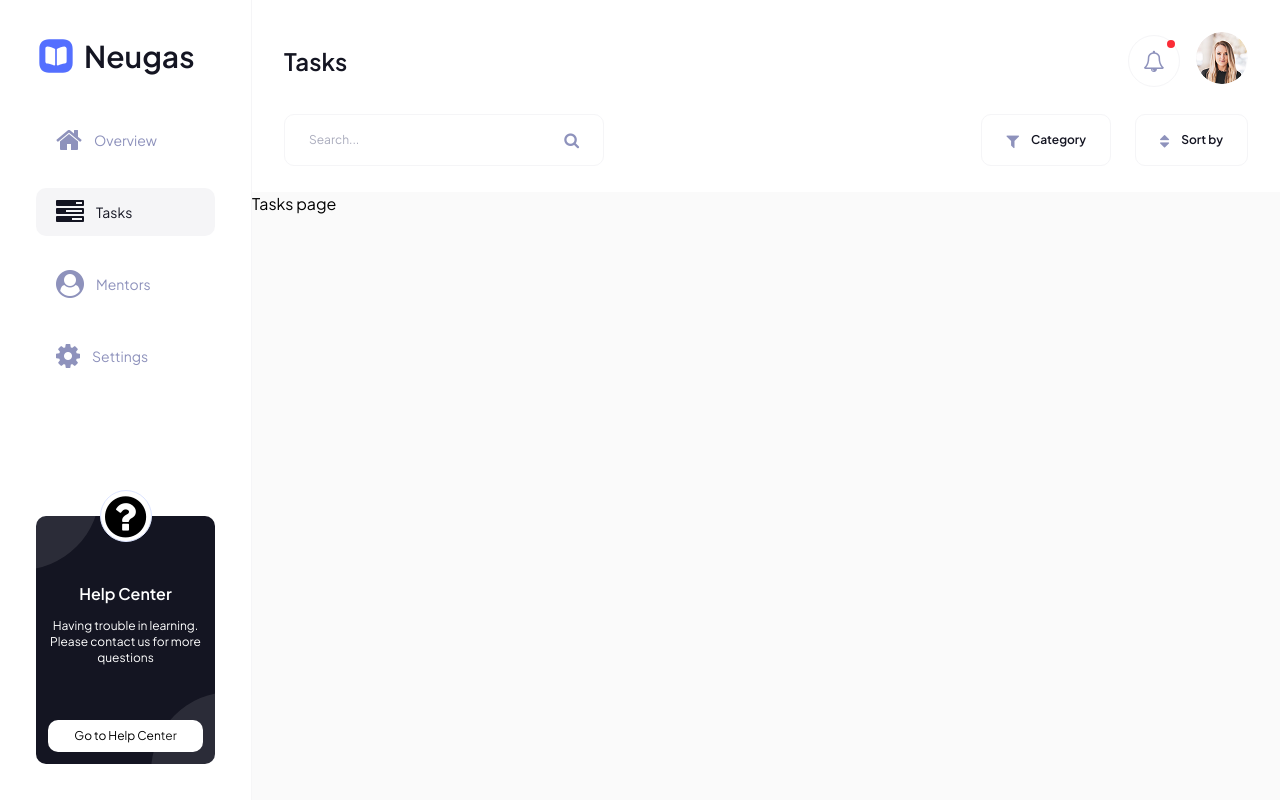
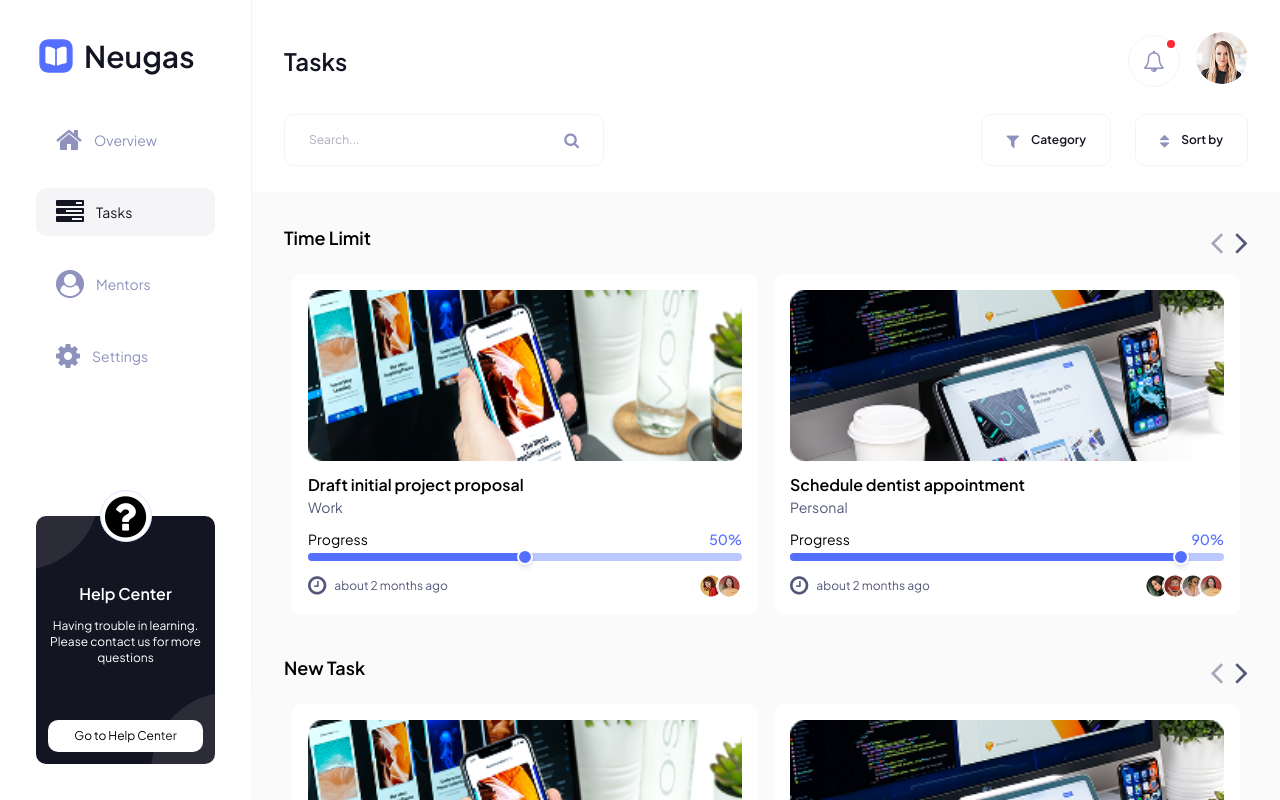
Before and after one commit to Evans-Asiedu/task-management, a React (Vite) app: page /tasks in a window 1280 px wide. Shown: the top 800 px of the page. Built offline with nearby package versions, Linux system fonts and the light colour scheme.

Commit message:
feat: AddMentorsListSlider and TasksListSlider in the Mentors and Overview pages for improved structure and consistency.

```diff
--- a/src/components/MonthlyMentors.jsx
+++ b/src/components/MentorsListSlider.jsx
@@ -2,14 +2,14 @@ import Slider from "src/components/slider/Slider";
 import MentorCard from "components/MentorCard";
 import { mentors } from "src/data";
 
-const MonthlyMentors = () => {
+const MentorsListSlider = ({title = "Monthly Mentors"}) => {
   const mentorCard = (mentor) => {
     return <MentorCard mentor={mentor} />;
   };
 
   return (
     <Slider
-      title="Monthly Mentors"
+      title={title}
       data={mentors}
       component={mentorCard}
       itemsPerViewDesktop={2}
@@ -18,4 +18,4 @@ const MonthlyMentors = () => {
   );
 };
 
-export default MonthlyMentors;
+export default MentorsListSlider;
--- a/src/components/UpcomingTask.jsx
+++ b/src/components/TasksListSlider.jsx
@@ -2,7 +2,7 @@ import { data } from "src/data";
 import Slider from "src/components/slider/Slider";
 import TaskCard from "components/TaskCard";
 
-const UpcomingTask = () => {
+const TasksListSlider = ({ title = "" }) => {
   const tasks = data.tasks;
 
   const taskCard = (task) => {
@@ -11,7 +11,7 @@ const UpcomingTask = () => {
 
   return (
     <Slider
-      title="Upcoming Task"
+      title={title}
       data={tasks}
       component={taskCard}
       itemsPerViewDesktop={2}
@@ -20,4 +20,4 @@ const UpcomingTask = () => {
   );
 };
 
-export default UpcomingTask;
+export default TasksListSlider;
--- a/src/components/pages/Mentors.jsx
+++ b/src/components/pages/Mentors.jsx
@@ -1,11 +1,13 @@
 import Header from "src/components/layout/Header";
-
+import MentorsListSlider from "src/components/MentorsListSlider";
 const Mentors = () => {
   return (
     <>
       <Header showActions={true} title="Mentors" />
       <main className="h-full flex bg-n-2">
-        <h1>Mentors page</h1>
+        <div className="p-6 lg:p-8 space-y-6 lg:space-y-8">
+          <MentorsListSlider title="Recent Mentors" />
+        </div>
       </main>
     </>
   );
--- a/src/components/pages/Overview.jsx
+++ b/src/components/pages/Overview.jsx
@@ -1,9 +1,9 @@
-import UpcomingTask from "components/UpcomingTask";
 import ActivityTracker from "components/ActivityTracker";
 import RunningTask from "components/RunningTask";
 import { Calendar } from "components/Calendar";
 import TodayTask from "components/TodayTask";
-import MonthlyMentors from "components/MonthlyMentors";
+import MentorsListSlider from "components/MentorsListSlider";
+import TasksListSlider from "components/TasksListSlider";
 import Header from "src/components/layout/Header";
 import { data } from "src/data";
 
@@ -25,8 +25,8 @@ const Overview = () => {
               <RunningTask />
               <ActivityTracker />
             </div>
-            <MonthlyMentors />
-            <UpcomingTask />
+            <MentorsListSlider title="Monthly Mentors" />
+            <TasksListSlider title="Upcoming Task" />
           </div>
         </div>
 
--- a/src/components/pages/Tasks.jsx
+++ b/src/components/pages/Tasks.jsx
@@ -1,11 +1,15 @@
 import Header from "src/components/layout/Header";
+import TasksListSlider from "components/TasksListSlider";
 
 const Tasks = () => {
   return (
     <>
       <Header showActions={true} title="Tasks" />
-      <main className="h-full flex bg-n-2">
-        <h1>Tasks page</h1>
+      <main className="h-full flex bg-n-2 ">
+        <div className="p-6 lg:p-8 space-y-6 lg:space-y-8">
+          <TasksListSlider title="Time Limit" />
+          <TasksListSlider title="New Task" />
+        </div>
       </main>
     </>
   );
```
